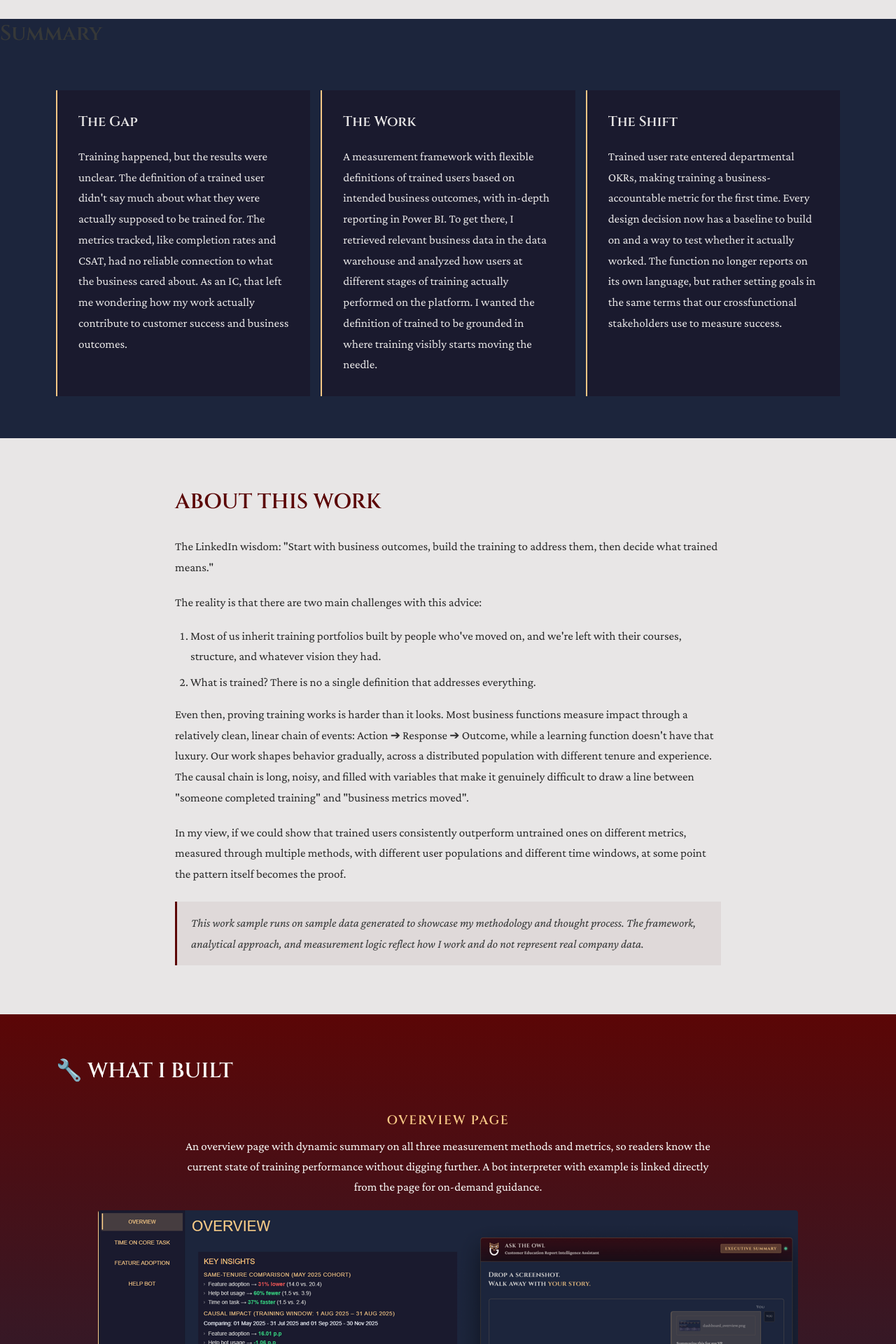
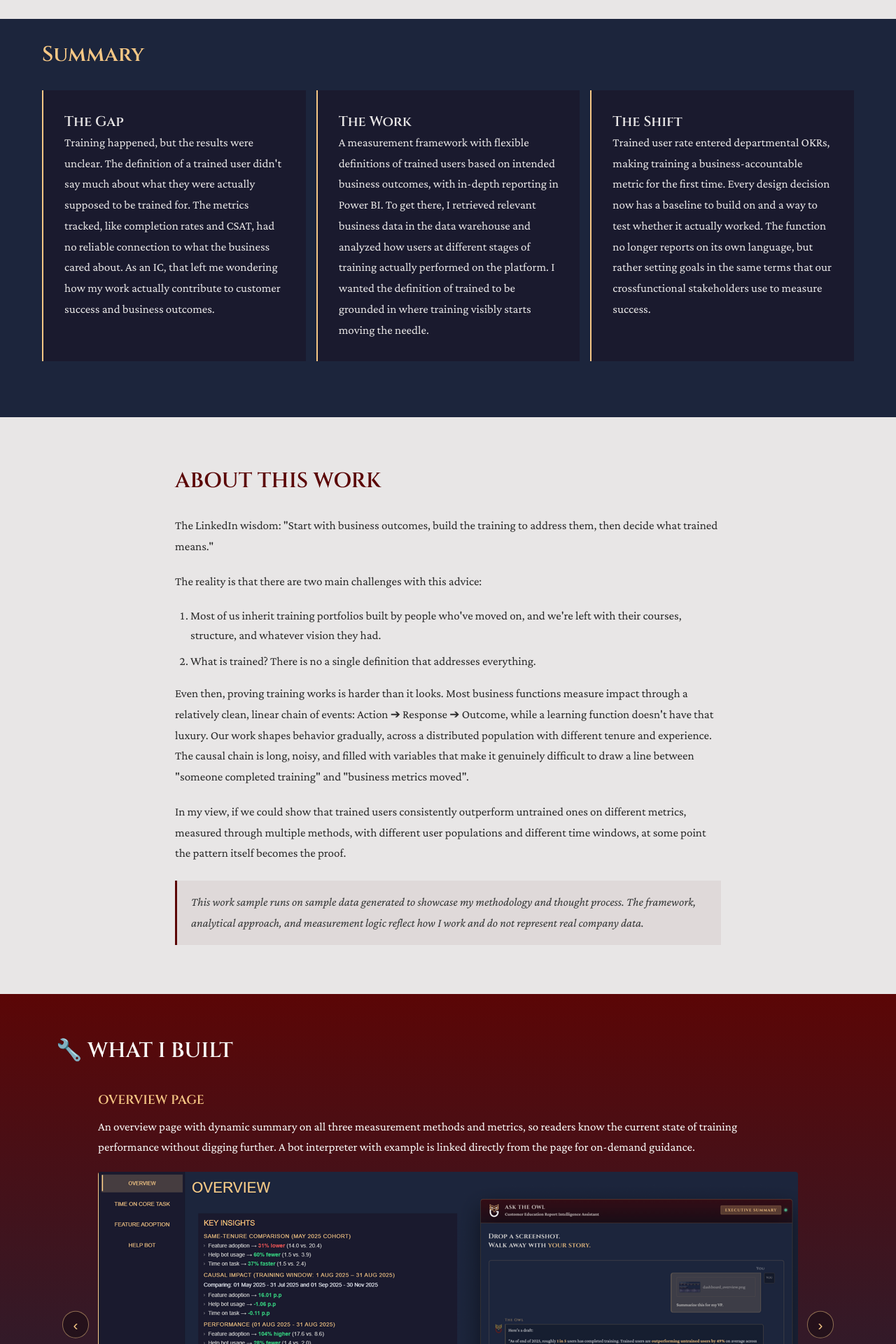
Before and after one commit to gladysboswicaksono/meettheowl, a React (Vite) app: page /training-impact in a window 1280 px wide. Shown: the part 800-2720 px from the top of the page at 70% size. Built offline with nearby package versions, Linux system fonts and the light colour scheme.

Commit message:
Deep dive section Training Impact

```diff
--- a/src/index.css
+++ b/src/index.css
@@ -727,31 +727,32 @@ h6 { font-size: 10px;  line-height: 1.4; font-weight: 400; text-transform: upper
 }
 
 /* ── SUMMARY */
+
 .summary-section {
   background-color: var(--blue-bg);
-  padding: 60px 80px;
-  display: flex;
-  gap: 15px;
+  padding: 30px 60px 80px;
   max-width: 1600px;
   margin: 0 auto;
 }
 
 .summary-section h2 {
   color: var(--gold);
-  padding-top: 30px;
-  padding-left: 250px;
+  margin-bottom: 30px;
 }
 
 
+.summary-grid {
+  display: flex;
+  gap: 15px;
+}
 
-.summary-grid {
+.summary-column {
   max-width: 1100px;
   flex: 1;
   background-color: var(--blue-card);
   padding: 30px;
   border-left: 2px solid var(--gold);
   color: var(--gray)
-
 }
 
 /* ── Training Impact: deep-section body content ───────────────── */
@@ -843,44 +844,43 @@ h6 { font-size: 10px;  line-height: 1.4; font-weight: 400; text-transform: upper
 }
 
 /* ── Training Impact: image carousel ──────────────────────────── */
-.ti-carousel {
+.carousel {
   max-width: 1000px;
   margin: 0 auto;
 }
 
-.ti-carousel__head {
-  text-align: center;
+.carousel-head {
+  text-align: left;
   margin-bottom: 4px;
 }
 
-.ti-carousel__title {
+.carousel-head h3 {
   color: var(--gold);
   font-family: var(--font-display);
   text-transform: uppercase;
-  letter-spacing: 0.1em;
+  letter-spacing: 0.0.85em;
   font-size: 18px;
   margin-bottom: 10px;
 }
 
-.ti-carousel__caption {
+.carousel-head p {
   color: var(--white);
   font-family: var(--font-body);
-  line-height: 1.7;
-  max-width: 760px;
-  margin: 0 auto;
+  max-width: 1000px;
+  margin-bottom: 20px;
 }
 
-.ti-carousel__stage {
+.carousel-box {
   position: relative;
   margin-top: 18px;
 }
 
-.ti-carousel__stage .zoomable-img {
+.carousel-box .zoomable-img {
   flex: 0 0 auto;
   width: 100%;
 }
 
-.ti-carousel__arrow {
+.carousel-arrow {
   position: absolute;
   top: 50%;
   transform: translateY(-50%);
@@ -896,10 +896,15 @@ h6 { font-size: 10px;  line-height: 1.4; font-weight: 400; text-transform: upper
   align-items: center;
   justify-content: center;
   z-index: 2;
+  transition: background-color 0.5s ease;
 }
 
-.ti-carousel__arrow--prev { left: -3.2rem; }
-.ti-carousel__arrow--next { right: -3.2rem; }
+.carousel-arrow:hover {
+  background-color: #f6c7854f;
+}
+
+.carousel-arrow--prev { left: -3.2rem; }
+.carousel-arrow--next { right: -3.2rem; }
 
 .ti-carousel__placeholder {
   width: 100%;
@@ -918,14 +923,14 @@ h6 { font-size: 10px;  line-height: 1.4; font-weight: 400; text-transform: upper
   padding: 0 16px;
 }
 
-.ti-carousel__dots {
+.carousel-dots {
   display: flex;
   justify-content: center;
   gap: 0.6rem;
   margin-top: 22px;
 }
 
-.ti-carousel__dot {
+.carousel-dot {
   height: 6px;
   width: 0.5rem;
   border-radius: 9999px;
@@ -936,7 +941,7 @@ h6 { font-size: 10px;  line-height: 1.4; font-weight: 400; text-transform: upper
   transition: all 0.3s ease;
 }
 
-.ti-carousel__dot.active {
+.carousel-dot.active {
   width: 2rem;
   background: var(--gold);
 }
--- a/src/pages/TrainingImpactPage.jsx
+++ b/src/pages/TrainingImpactPage.jsx
@@ -77,25 +77,25 @@ function Carousel({ slides, placeholderLabel = 'Image coming soon' }) {
   const go = (i) => setCurrent((i + total) % total);
 
   return (
-    <div className="ti-carousel">
-      <div className="ti-carousel__head">
-        {s.title && <h3 className="ti-carousel__title">{s.title}</h3>}
-        {s.caption && <p className="ti-carousel__caption">{s.caption}</p>}
+    <div className="carousel">
+      <div className="carousel-head">
+        {s.title && <h3>{s.title}</h3>}
+        {s.caption && <p>{s.caption}</p>}
       </div>
 
-      <div className="ti-carousel__stage">
-        <button className="ti-carousel__arrow ti-carousel__arrow--prev" onClick={() => go(current - 1)} aria-label="Previous">‹</button>
+      <div className="carousel-box">
+        <button className="carousel-arrow carousel-arrow--prev" onClick={() => go(current - 1)} aria-label="Previous">‹</button>
         {s.img
           ? <ZoomableImage src={s.img} alt={s.alt || s.title || 'slide'} />
           : <div className="ti-carousel__placeholder">{placeholderLabel}</div>}
-        <button className="ti-carousel__arrow ti-carousel__arrow--next" onClick={() => go(current + 1)} aria-label="Next">›</button>
+        <button className="carousel-arrow carousel-arrow--next" onClick={() => go(current + 1)} aria-label="Next">›</button>
       </div>
 
-      <div className="ti-carousel__dots">
+      <div className='carousel-dots'>
         {slides.map((_, i) => (
           <button
             key={i}
-            className={`ti-carousel__dot${i === current ? ' active' : ''}`}
+            className={`carousel-dot${i === current ? ' active' : ''}`}
             onClick={() => go(i)}
             aria-label={`Slide ${i + 1}`}
           />
@@ -175,10 +175,11 @@ export default function TrainingImpactPage() {
 
         {/* SUMMARY */}
         <section style={{ backgroundColor: 'var(--blue-bg)'}}>
-          <h2 className='gold-title'>Summary</h2>
             <div className='summary-section'>
-              <div className="summary-grid">
-                  <h3 style={{ paddingBottom: '20px' }}>The Gap</h3>
+              <h2>Summary</h2>
+              <div className='summary-grid'>
+                <div className='summary-column'>
+                  <h3>The Gap</h3>
                     <p>
                       Training happened, but the results were unclear. The definition of a trained user didn't
                       say much about what they were actually supposed to be trained for. The metrics tracked,
@@ -188,8 +189,8 @@ export default function TrainingImpactPage() {
                     </p>
                   </div>
 
-                  <div className='summary-grid'>
-                  <h3 style={{ paddingBottom: '20px' }}>The Work</h3>
+                <div className='summary-column'>
+                  <h3>The Work</h3>
                     <p>
                       A measurement framework with flexible definitions of trained users based on intended
                       business outcomes, with in-depth reporting in Power BI. To get there, I retrieved relevant
@@ -199,8 +200,8 @@ export default function TrainingImpactPage() {
                     </p>
                   </div>
 
-                  <div className='summary-grid'>
-                  <h3 style={{ paddingBottom: '20px' }}>The Shift</h3>
+                <div className='summary-column'>
+                  <h3>The Shift</h3>
                     <p>
                     Trained user rate entered departmental OKRs, making training a business-accountable metric
                     for the first time. Every design decision now has a baseline to build on and a way to test
@@ -208,6 +209,8 @@ export default function TrainingImpactPage() {
                     setting goals in the same terms that our crossfunctional stakeholders use to measure
                     success.
                     </p>
+                  </div>
+
               </div>
           </div>
         </section>
@@ -259,9 +262,9 @@ export default function TrainingImpactPage() {
 
         {/* THE FRAMEWORK */}
         <section className="deep-section deep-section--navy">
-          <div className="deep-content">
+          <div style={{ maxWidth: '1200px', margin: '0 auto' }}>
             <h2>📐 The Framework</h2>
-
+              <div className='tab-content'>
               <h3>Making Sense of What Exists</h3>
               <p>
                 Not all courses in the LMS are relevant for measuring the particular goals we were setting.
@@ -283,6 +286,7 @@ export default function TrainingImpactPage() {
                 users.
               </p>
               <CodeRef>User segmentation query</CodeRef>
+              </div>
 
               <h3>Performance of Existing User Segments</h3>
               <p>
```
Lines whose indentation alone changed are shown as unchanged.
